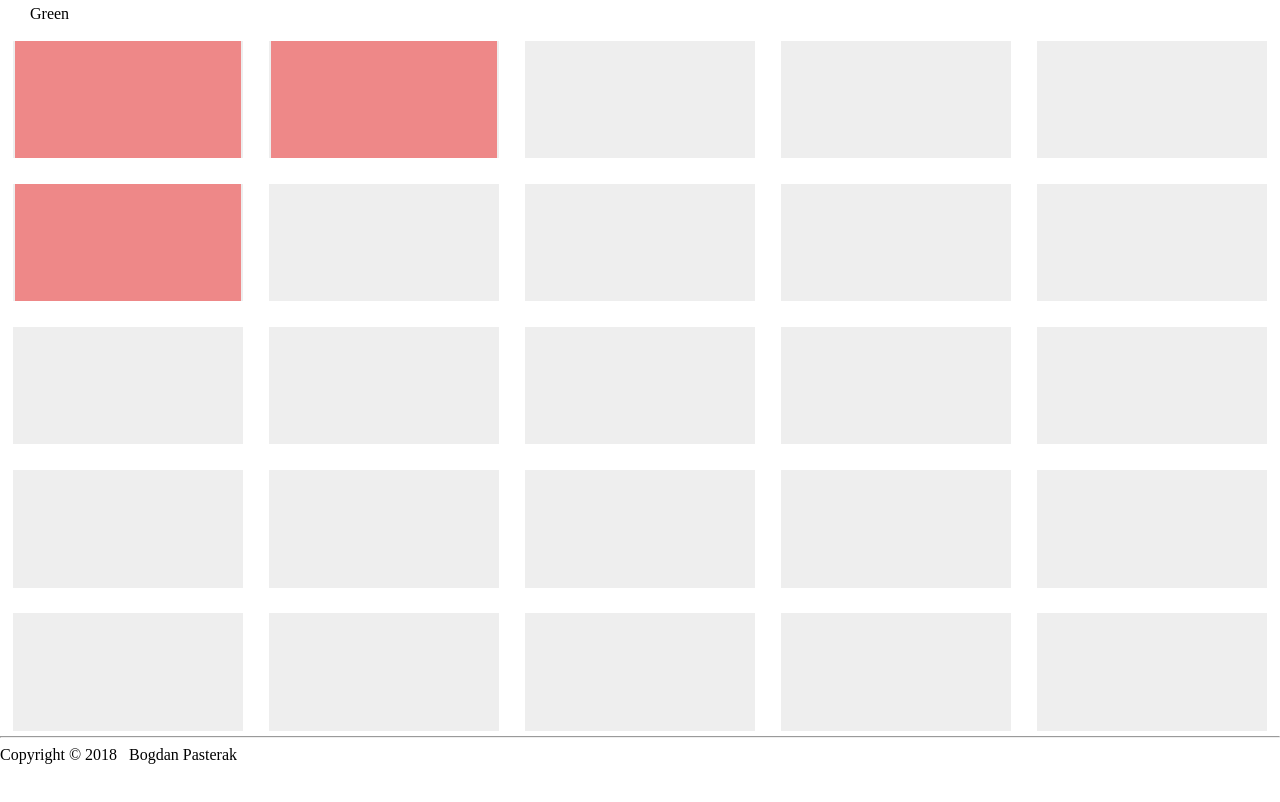
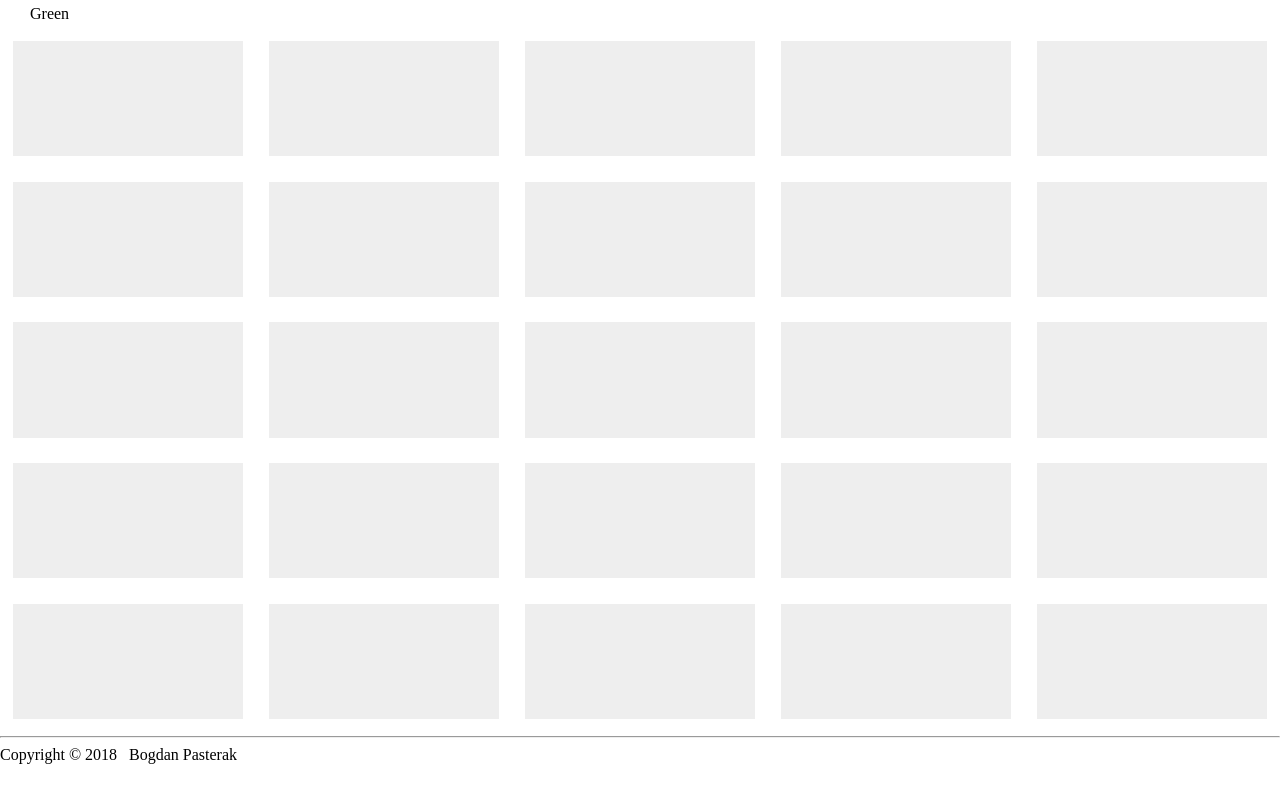
Before and after one commit to BogdanPasterak/castles, a website: page index.html in a window 1280 px wide. Both pictures are taken after a click on the element 128 px from the left and 98 px from the top of the page. Drawn offline with Linux system fonts and the light colour scheme.

Commit message:
Set  SVG in style

```diff
--- a/script.js
+++ b/script.js
@@ -82,8 +82,8 @@ class Field {
                     fieldNode.addEventListener('click', controller.clickField);
                     rowNode.append(fieldNode);
                     let svg = document.createElementNS("http://www.w3.org/2000/svg", 'svg');
-                    svg.setAttribute('width', '100%');
-                    svg.setAttribute('height', '100%');
+                    // svg.setAttribute('width', '100%');
+                    // svg.setAttribute('height', '100%');
                     svg.setAttribute('viewBox', '0 0 100 50');
                     svg.setAttribute('id',index++);
                     // let rect = document.createElementNS("http://www.w3.org/2000/svg", 'rect');
@@ -105,7 +105,7 @@ class Field {
 
             for (let index = 0; index < this.fieldsNods.length; index++) {
                 // castel
-                let list = 'field';
+                let list = '';
                 this.fieldsNods[index].innerHTML = "";
                 let text = "";
                 if (fields[index].castel > 0) {
--- a/style.css
+++ b/style.css
@@ -58,3 +58,8 @@ html , body {
 .color-green {
     background-color: green;
 }
+
+svg {
+    width: 100%;
+    height: auto;
+}
```
